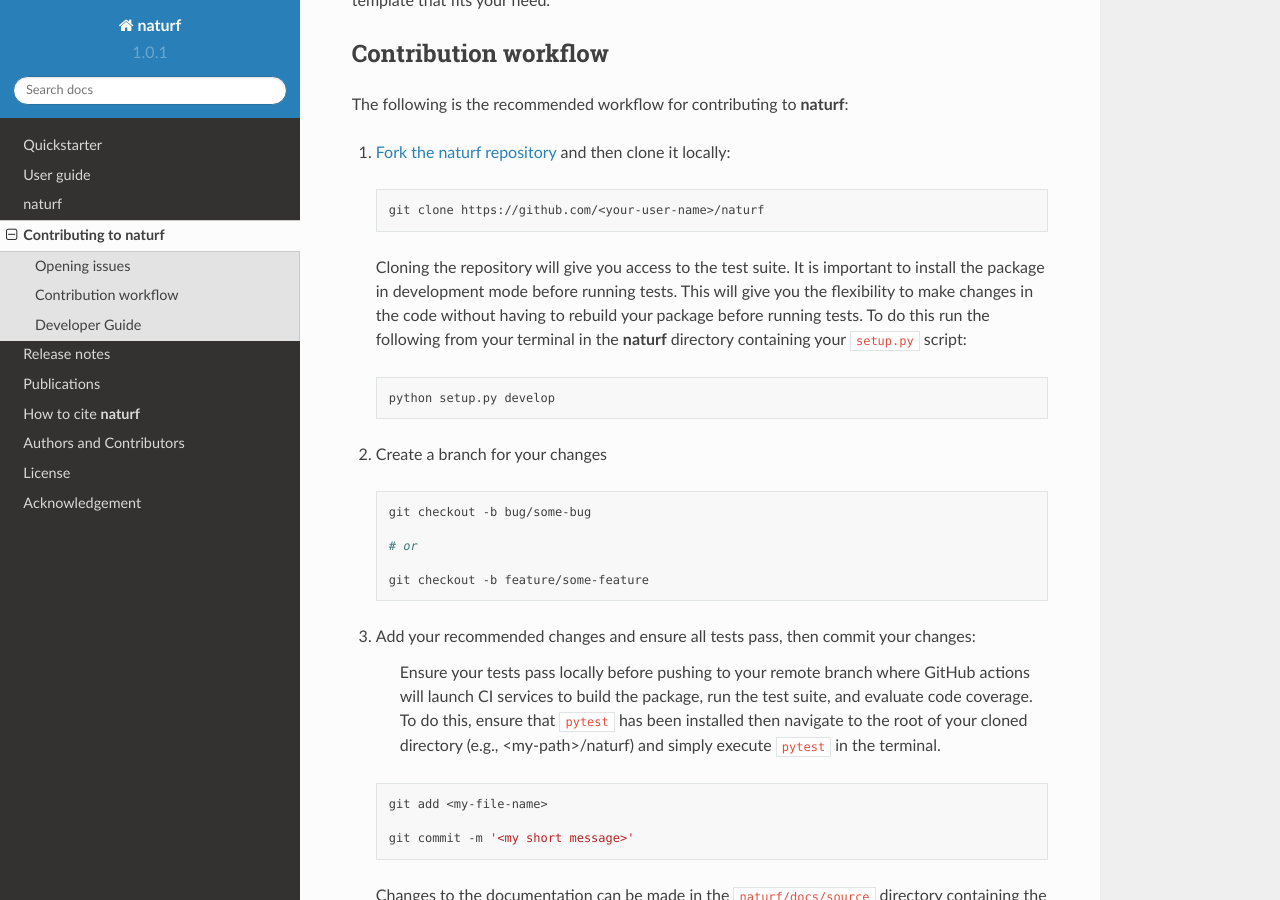
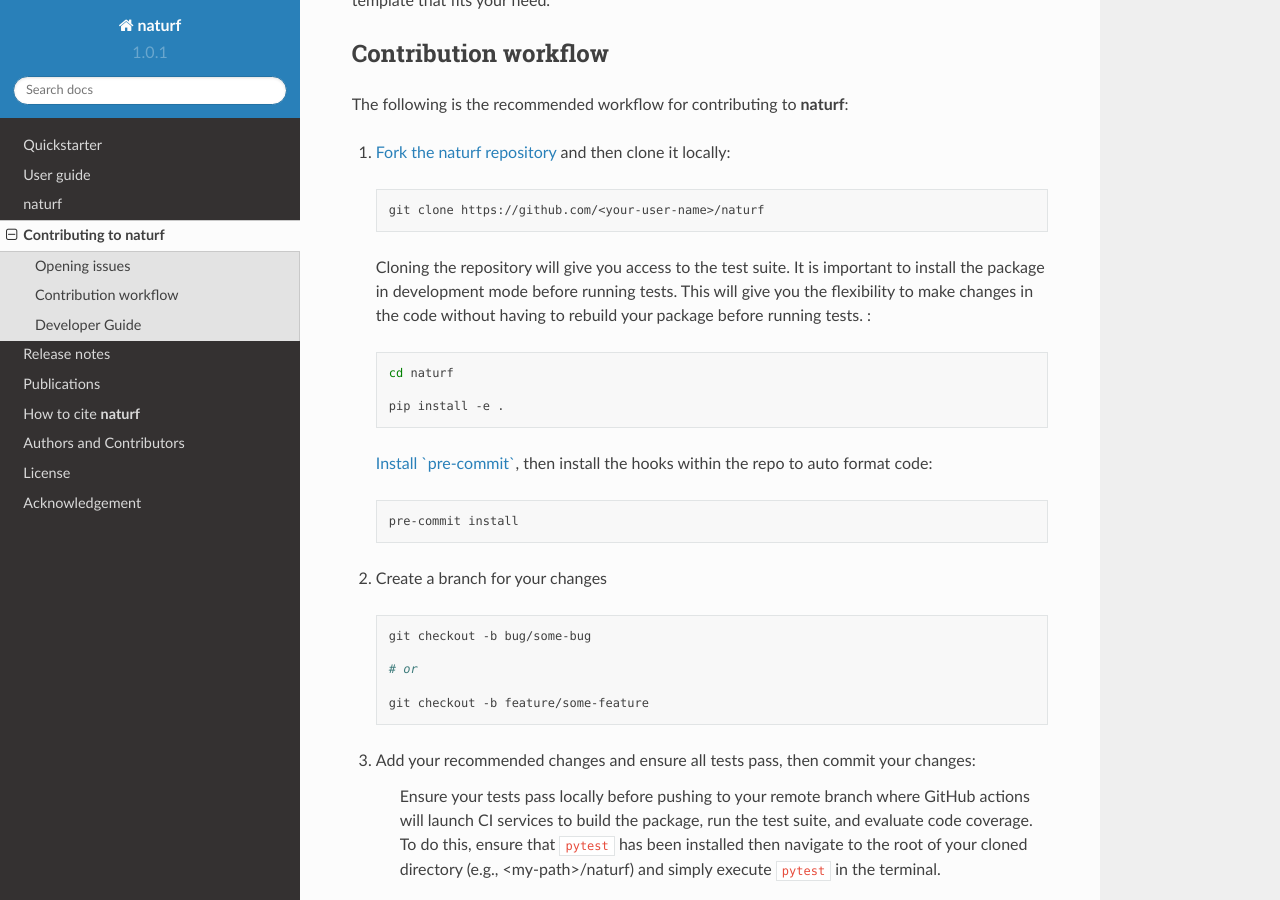
Before and after one commit to IMMM-SFA/naturf, a Sphinx documentation site: the page built from docs/source/contributing.rst, in a window 1280 px wide and 900 px high, scrolled down 323 px. Built offline with Sphinx 7.4.7 and the Read the Docs theme 2.0.0, drawn with Linux system fonts in a browser that asks for light colours; formulas are drawn with MathJax 3.

Commit message:
add pre-commit instructions to contributing.rst

```diff
--- a/docs/source/contributing.rst
+++ b/docs/source/contributing.rst
@@ -21,12 +21,19 @@
 
     git clone https://github.com/<your-user-name>/naturf
 
-  Cloning the repository will give you access to the test suite.  It is important to install the package in development mode before running tests.  This will give you the flexibility to make changes in the code without having to rebuild your package before running tests.  To do this run the following from your terminal in the **naturf** directory containing your ``setup.py`` script:
+  Cloning the repository will give you access to the test suite.  It is important to install the package in development mode before running tests.  This will give you the flexibility to make changes in the code without having to rebuild your package before running tests. :
 
   .. code-block:: bash
 
-      python setup.py develop
+      cd naturf
 
+      pip install -e .
+
+  `Install \`pre-commit\` <https://pre-commit.com/>`_, then install the hooks within the repo to auto format code:
+
+  .. code-block:: bash
+
+      pre-commit install
 
 2. Create a branch for your changes
 
```
Also changed, not shown: README.md (+4 -4 lines).
